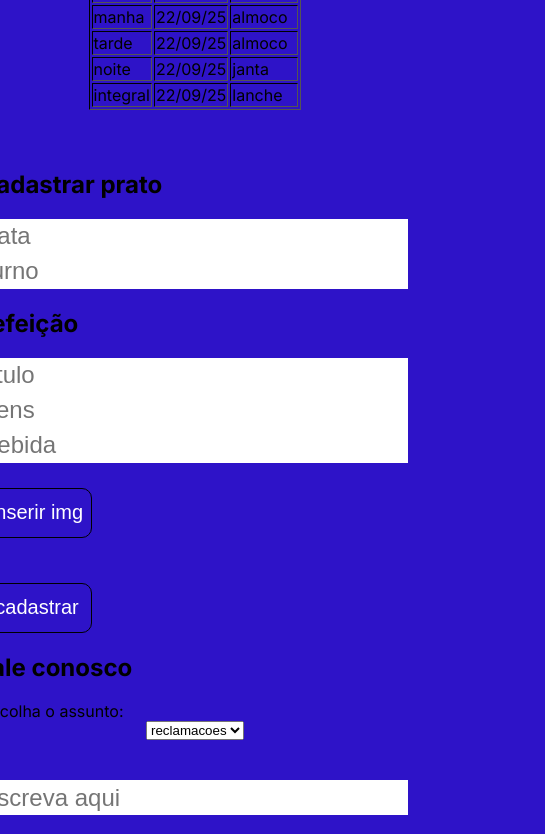
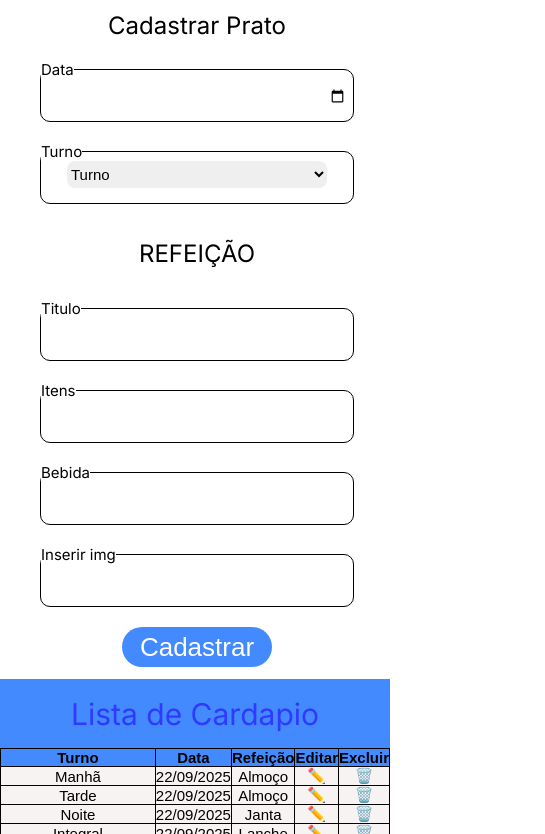
Before and after one commit to jheni1208/cozinha-cardapio, a plain HTML site: page sistema.html in a window 390 px wide. Shown: the part 221-1055 px from the top of the page, 545 px wide, since content can reach past the window. Drawn offline with Linux system fonts and the light colour scheme; a web font is replaced by a local one.

Commit message:
atualizacao

```diff
--- a/sistema.css
+++ b/sistema.css
@@ -0,0 +1,417 @@
+@import url('https://fonts.googleapis.com/css2?family=Inter:ital,opsz,wght@0,14..32,100..900;1,14..32,100..900&display=swap');
+@import url('https://fonts.googleapis.com/css2?family=Inika:wght@400;700&family=Inter:ital,opsz,wght@0,14..32,100..900;1,14..32,100..900&display=swap');
+@import url('https://fonts.googleapis.com/css2?family=Inika:wght@400;700&family=Inknut+Antiqua:wght@300;400;500;600;700;800;900&family=Inter:ital,opsz,wght@0,14..32,100..900;1,14..32,100..900&display=swap');
+@import url('https://fonts.googleapis.com/css2?family=Inika:wght@400;700&family=Inknut+Antiqua:wght@300;400;500;600;700;800;900&family=Inter:ital,opsz,wght@0,14..32,100..900;1,14..32,100..900&family=Roboto:ital,wght@0,100..900;1,100..900&display=swap');
+
+
+body {
+    background-color: #303AFF;
+}
+
+header {
+    display: flex;
+    justify-content: space-between;
+    align-items: center;
+    height: 181px;
+    color: #303AFF;
+}
+
+
+main {
+    display: flex;
+    align-items: center;
+    justify-content: space-between;
+    width: 100%;
+}
+
+main div{
+
+    width: 100%;
+}
+div select{
+    width:90%;
+}
+
+div textarea{
+    width:88%;
+}
+
+h2 {
+    font-size: 48px;
+    color: #ffffff;
+    margin: 0;
+    font-family: "Inika", sans-serif;
+    margin-top: 25px;
+    text-align: center;
+    background: #303AFF;
+    padding: 50px;
+}
+
+h1 {
+    font-size: 96px;
+    color: #ffffff;
+    margin: 0;
+    font-family: "Inika", sans-serif;
+    margin-top: 25px;
+    text-align: center;
+
+
+}
+
+h3 {
+    font-size: 48px;
+    color: white;
+    margin: 0;
+    font-family: "Inika", sans-serif;
+    margin-top: 25px;
+    text-align: center;
+
+}
+
+h5{
+    font-size: 36px;
+    color:white;
+    margin: 0;
+    font-family: "Inika", sans-serif;
+    margin-top: 25px;
+    text-align: center;
+
+}
+
+input {
+    border-radius: 8px;
+    border: 1px solid #DADADA;
+    height: 40px;
+    width: 300px;
+    margin-bottom: 10px;
+    padding: 0 10px;
+    font-size: 26px;
+    font-family: "Inika", sans-serif;
+
+
+}
+
+header button {
+    background-color: #ffffff;
+    color: #303AFF;
+}
+
+button {
+    border-radius: 25px;
+    border: 0;
+    height: 40px;
+    text-align: center;
+    width: 150px;
+    margin: 10px;
+    background: #448AFF;
+    color: white;
+    font-size: 26px;
+    font-family: "Inika", sans-serif;
+    cursor: pointer;
+}
+
+table {
+    width: 100%;
+    border-collapse: collapse;
+    margin-top: 20px;
+    font-family: "Inika", sans-serif;
+    font-size: 26px;
+    background: rgb(248, 243, 243);
+    color: black;
+}
+
+th {
+    border: 1px solid #020101;
+    padding: 20px;
+    background-color: #448AFF;
+
+
+}
+
+td {
+    border: 1px solid #020101;
+    padding: 20px;
+
+}
+
+section {
+    display: flex;
+    flex-direction: column;
+    justify-content: center;
+}
+
+
+.fale-conosco {
+    display: flex;
+    justify-content: space-around;
+    align-items: center;
+    background: white;
+}
+
+select {
+    border-radius: 8px;
+    border: 1px solid #000;
+    height: 40px;
+    width: 260px;
+    margin: 10px;
+    padding: 0 10px;
+    font-size: 26px;
+    font-family: "Inika", sans-serif;
+
+}
+
+textarea {
+    border-radius: 8px;
+    border: 1px solid #DADADA;
+    height: 100px;
+    width: 238px;
+    margin: 10px;
+    padding: 10px;
+    font-size: 26px;
+    font-family: "Inika", sans-serif;
+    resize: none;
+
+
+}
+
+aside {
+    margin-left: 100px;
+    margin-top: 20px;
+    padding: 20px;
+    font-family: "Inika", sans-serif;
+    font-size: 26px;
+    color: black;
+    border: 2px solid white;
+
+
+
+}
+
+p {
+    margin: 0 0 10px 0;
+    font-family: "Inika", sans-serif;
+    font-size: 26px;
+    color: white;
+}
+
+aside fieldset{
+    border:0;
+}
+
+aside legend{
+        display: none;
+     }
+
+
+
+@media(max-width: 768px) {
+    body {
+        background-color: white;
+        margin: 0;
+        padding: 0;
+        width: 100%;
+    }
+
+    header {
+        width: 100%;
+        height: 150px;
+        background-color: #303AFF;
+        font-family: "Inter";
+    }
+
+    header h1 {
+        font-size: 32px;
+        font-family: "Inter";
+
+    }
+
+    header button {
+        width: 50px;
+        height: 28px;
+        color: white;
+        background-color: #43B2AC;
+        font-size: 15px;
+        display: flex;
+        align-items: center;
+        justify-content: center;
+        font-family: "Inter";
+
+
+
+    }
+
+    header div {
+        display: flex;
+        align-self: flex-start;
+
+    }
+
+    main {
+        display: flex;
+        flex-direction: column-reverse;
+        align-items:stretch;
+    }
+
+    aside {
+        display: column;
+        justify-content: center;
+        align-items: center;
+        width: 100%;
+        margin: 0;
+        padding: 0;
+
+    }
+
+    h1 {
+        font-family: Inter;
+        font-weight: 400;
+        font-style: normal;
+        font-size: 20px;
+        color:#448AFF;
+
+
+
+
+
+    }
+
+    h3 {
+        font-family: Inter;
+        font-weight: 400;
+        font-style: normal;
+        font-size: 24px;
+        color:black;
+        align-items: center;
+        justify-content: center;
+        display: flex;
+        margin:0;
+        padding:0;
+        height: 50px;
+
+
+    }
+
+    h2 {
+        font-family: Inter;
+        font-weight: 400;
+        font-style: normal;
+        font-size: 30px;
+        background-color: #448AFF;
+        color: #303AFF;
+        margin:0;
+        padding:0;
+        height: 69px;
+        display: flex;
+        justify-content: center;
+        align-items: center;
+    }
+
+    h5{
+        font-family: "Inter", sans-serif ;
+        font-weight: 400;
+        font-style: normal;
+        font-size: 24px;
+        color:black;
+        height: 50px;
+
+    }
+    aside form{
+        display:flex;
+        flex-direction: column;
+        justify-content: center;
+        align-items: center;
+
+    }
+   aside fieldset{
+        border: 1px solid #000;
+        border-radius: 10px;
+        margin: 10px;
+        padding: 0;
+        width: 80%;
+        height:60px ;
+        display: flex;
+        flex-direction: row;
+        justify-content: center;
+        align-items: center;
+
+
+
+    }
+
+    aside legend{
+        display: block;
+        font-family: "Inter", sans-serif;
+        font-size: 15px;
+        color: black;
+        padding: 0;
+        margin: 0;
+
+
+    }
+
+    input,textarea,select{
+        height: 27px;
+        outline: none;
+        border:0;
+        font-size: 15px;
+         padding: 0;
+        margin: 0;
+    }
+
+    button#inserir{
+        display:none;
+    }
+    .button-inserir{
+        cursor: pointer;
+    }
+
+    input::placeholder,textarea::placeholder{
+        color:transparent;
+
+    }
+
+    .ocultar,select#turno{
+        border: 0;
+        color:transparent;
+
+    }
+
+
+    table,th,td{
+        font-size: 15px;
+        border: 1px solid black;
+        padding: 0px;
+        margin: 0;
+        text-align: center;
+
+    }
+
+    form,input#date,select#turno{
+        font-size: 15px;
+    }
+ .fale-conosco{
+    flex-direction: column;
+    width: 100%s;
+
+ }
+
+ .fale-conosco div{
+        margin: 0;
+        padding: 0;
+        display: flex;
+        flex-direction: column;
+        justify-content: center;
+        align-items: center;
+
+    }
+section select{
+    border:1px solid black;
+    margin:10px;
+    width: 342px;
+}
+section textarea{
+    border:1px solid black;
+    width: 342px;
+    height:133px;
+}
+}
--- a/sistema.html
+++ b/sistema.html
@@ -2,85 +2,162 @@
 <html lang="en">
 
 <head>
+  <style>
+    table,
+    th,
+    td {
+      border: 1px solid black;
+      border-collapse: collapse;
+      width: 100%;
+    }
+  </style>
   <meta charset="UTF-8">
   <meta name="viewport" content="width=device-width, initial-scale=1.0">
-    <title>Document</title>
-    <link rel="stylesheet" href="style.css">
+  <title>Sistema</title>
+  <link rel="stylesheet" href="sistema.css">
+
+
 </head>
 
 <body>
   <header>
-        <h1>sistema cozinha</h1>
-        <button>sair</button>
+    <h1>Sistema Cozinha</h1>
+    <div>
+      <button id="cadastrar">Sair</button>
+    </div>
   </header>
 
+
   <main>
+
+
     <div>
       <section>
-                <h2>lista de cardapio</h2>
-                <table>
+        <h2>Lista de Cardapio</h2>
+        <table style="width:100%">
           <tr>
-                        <th>turno</th>
-                        <th>data</th>
-                        <th>refeicao</th>
+            <th>Turno</th>
+            <th>Data</th>
+            <th>Refeição</th>
+            <th>Editar</th>
+            <th>Excluir</th>
           </tr>
           <tr>
-                        <td>manha</td>
-                        <td>22/09/25</td>
-                        <td>almoco</td>
+            <td>Manhã</td>
+            <td>22/09/2025</td>
+            <td>Almoço</td>
+            <td>✏️</td>
+            <td>🗑️</td>
           </tr>
           <tr>
-                        <td>tarde</td>
-                        <td>22/09/25</td>
-                        <td>almoco</td>
+            <td>Tarde</td>
+            <td>22/09/2025</td>
+            <td>Almoço</td>
+            <td>✏️</td>
+            <td>🗑️</td>
           </tr>
           <tr>
-                        <td>noite</td>
-                        <td>22/09/25</td>
-                        <td>janta</td>
+            <td>Noite</td>
+            <td>22/09/2025</td>
+            <td>Janta</td>
+            <td>✏️</td>
+            <td>🗑️</td>
           </tr>
           <tr>
-                        <td>integral</td>
-                        <td>22/09/25</td>
-                        <td>lanche</td>
+            <td>Integral</td>
+            <td>22/09/2025</td>
+            <td>Lanche</td>
+            <td>✏️</td>
+            <td>🗑️</td>
           </tr>
-                </table><br><br>
+        </table>
+
       </section>
 
-            <section>
+      <section class="fale">
+        <h2>FALE CONOSCO</h2>
+        <div class="fale-conosco">
+          <div>
+            <select name="turnos" id="turnos">
+              <option value="" selected disabled>Escolha o assunto</option>
+              <option value="elogio">Elogio</option>
+              <option value="opiniao">Opinião</option>
+              <option value="critica">Crítica</option>
+              <option value="sugestao">Sugestão</option>
+            </select><br>
 
-                <h2>cadastrar prato</h2>
-                <input type="number" name="data" placeholder="data"><br>
-                <input type="text" name="turno" placeholder="turno"><br>
+            <textarea name="" id=""></textarea><br>
+          </div>
 
-                <h2>refeição</h2>
-                <input type="text" name="titulo" placeholder="titulo"><br>
-                <input type="text" name="itens" placeholder="itens"><br>
-                <input type="text" name="bebida" placeholder="bebida"><br>
+          <button id="enviar">Enviar</button>
+        </div>
 
-                <button>inserir img</button><br><br>
-                <button>cadastrar</button>
+
       </section>
     </div>
     <aside>
 
-            <h2>fale conosco</h2>
-            <label for="option">escolha o assunto:</label>
-            <form action="">
+      <h2>CADASTRAR REFEIÇÕES</h2>
+      <h3>Cadastrar Prato</h3>
+      <form>
 
-                <select name="assunto" id="assunto">
-                    <option value="reclamacoes">reclamacoes</option>
-                    <option value="solucoes">solucoes</option>
-                    <option value="sugentoes">sugentoes</option>
-                </select><br><br>
-                <input type="text" name="escreva aqui" placeholder="escreva aqui"><br>
-                <button>enviar</button>
+
+        <fieldset>
+          <legend>Data</legend>
+          <input type="date" id="date" name="data" class="ocultar"><br>
+          <br>
+        </fieldset>
+
+        <fieldset>
+          <legend>Turno</legend>
+          <select name="turnos" id="turnos">
+            <option value="" selected disabled class="ocultar">Turno</option>
+            <option value="manha">Manhã</option>
+            <option value="tarde">Tarde</option>
+            <option value="noite">Noite</option>
+            <option value="integral">Integral</option>
+          </select><br>
+        </fieldset>
+
+        <h5>REFEIÇÃO</h5>
+
+        <fieldset>
+          <legend>Titulo</legend>
+          <input type="text" id="refeição" name="refeição" class="ocultar"><br>
+          <br>
+        </fieldset>
+
+        <fieldset>
+          <legend>Itens</legend>
+
+          <textarea  id="refeição" name="itens" placeholder="Itens" class="ocultar"></textarea>
+          <br>
+        </fieldset>
+
+        <fieldset>
+          <legend>Bebida</legend>
+          <input type="bebida" id="bebida" name="bebida" placeholder="Bebida" class="ocultar"><br>
+          <br>
+        </fieldset>
+        <fieldset class="button-inserir">
+          <legend>Inserir img</legend>
+          <button id="inserir">Inserir img</button>
+          <br>
+        </fieldset>
+        <button id="cadastrar">Cadastrar</button>
+
+
       </form>
     </aside>
 
+  </main>
 
 
-    </main>
+
+  <footer>
+    <p>Desenvolvido por:Jhenifer Lima</p>
+
+  </footer>
 </body>
 
 </html>
--- a/style.css
+++ b/style.css
@@ -3,11 +3,19 @@
 @import url('https://fonts.googleapis.com/css2?family=Inika:wght@400;700&family=Inknut+Antiqua:wght@300;400;500;600;700;800;900&family=Inter:ital,opsz,wght@0,14..32,100..900;1,14..32,100..900&display=swap');
 @import url('https://fonts.googleapis.com/css2?family=Inika:wght@400;700&family=Inknut+Antiqua:wght@300;400;500;600;700;800;900&family=Inter:ital,opsz,wght@0,14..32,100..900;1,14..32,100..900&family=Roboto:ital,wght@0,100..900;1,100..900&display=swap');
 
+
+/*
+background-color: #312AFF;
+background-color: #0059FF;
+background-color: #000000;
+background-color: #2b2eff;
+
+*/
+
 table,
 th,
 td {
-    border: 1px solid rgb(0, 0, 0);
-    border-style: inset;
+  border: 1px solid black;
 }
 
 body {
@@ -15,7 +23,9 @@ body {
   flex-direction: column;
   justify-content: center;
   align-items: center;
-    font-family: "inter", sans-serif;
+  background: #FFFFFF;
+  font-family: "Inter", sans-serif;
+
 }
 
 main {
@@ -24,85 +34,140 @@ main {
   flex-direction: column;
   justify-content: center;
   align-items: center;
+
 }
 
 main div {
   display: flex;
   flex-direction: column;
   align-items: center;
+  justify-content: center;
   margin-top: 25px;
   min-width: 700px;
+
+
 
 }
 
 fieldset {
+
   height: 66px;
   width: 422px;
-    border-radius: 10px;
+  border-radius: 0px;
   margin-top: 25px;
-    border: 1px solid black;
+  border: 1px solid gray;
   display: flex;
   justify-content: center;
 }
 
 legend {
   font-size: 24px;
-    font-family: 'inter';
+  font-family: "Inter", sans-serif;
 
-}
-
-input {
-    height: 33px;
-    width: 422px;
-    border: 0px;
-    font-size: 24px;
-    outline: 0;
-}
-
-button {
-    width: 110px;
-    height: 50px;
-    background-color: #2E13C8;
-    color: white;
-    font-size: 20px;
-    border-radius: 10px;
-    margin-top: 25px;
-    border: 1px solid rgb(0, 0, 0);
 }
 
 form {
   display: flex;
+  flex-direction: column;
   align-items: center;
-    flex-direction: column;
+  justify-content: center;
+}
+
+input {
+  outline: none;
+  height: 30px;
+  width: 422px;
+  border: 0;
+  font-size: 24px;
 
 }
 
-h1 {
-    font-family: "Inter";
+button {
+  margin-top: 25px;
+  height: 50px;
+  width: 200px;
+  border-radius: 100px;
+  border: 0;
+  background-color: #303AFF;
+  color: white;
+  font-size: 24px;
+  cursor: pointer;
+
+}
+
+h2 {
+  font-family: "Inter", sans-serif;
   font-weight: 400;
   font-style: normal;
   font-size: 48px;
-    color: #2E13C8;
   line-height: 100%;
   letter-spacing: 0%;
   text-align: center;
+  color: #303AFF;
+}
+
+h4 {
+  font-family: "Inter", sans-serif;
+  font-weight: 400;
+  font-style: normal;
+  font-size: 17px;
+  color: gray;
+  margin: 0;
+  font-family: "Inter", sans-serif;
+}
+
+h3 {
+  font-size: 19px;
+  color: #303AFF;
+  margin: 0;
+  font-family: "Inter", sans-serif;
+}
+
+figure{
+  width:422px;
+  height: 149px;;
+  display: flex;
+  flex-direction: row;
+  align-items: center;
+  justify-content: space-between;
+  cursor: pointer;
+
 
 }
 
-h3 {
-    font-family: 'Inter';
-    font-weight: 400;
-    font-style: normal;
-    font-size: 24px;
-    text-align: center;
-    color: rgba(0, 0, 0, 0.51);
+@media (max-width:768px) {
+  body,
+  main,
+  header,
+  footer {
+    display: flex;
+    justify-content: center;
+    flex-direction: column;
+    align-items: center;
+  }
+
+  fieldset,
+  input,
+  figure,
+  button{
+    width: 40vh;
+  }
+
+  h1{
+    display: none;
+  }
+
+  h2{
+    color:#303AFF;
+    font-size: 36px;
+    font-family: "Inter", sans-serif;
+    width: 390px;
+    height: 69px;
+
+    display:flex;
+    justify-content: center;
+    align-items: center;
 
   }
 
-@media(max-width:768px) {
-    body {
-        background-color: #2E13C8;
-        font-family: "inter", sans-serif;
-
 }
-}
```
Also changed, not shown: cadastrar.html (+1 -1 lines), index.html (+12 -5 lines), recuperar.html (+1 -1 lines), img/face.png (added), img/google.png (added). Lines whose indentation alone changed are shown as unchanged.
